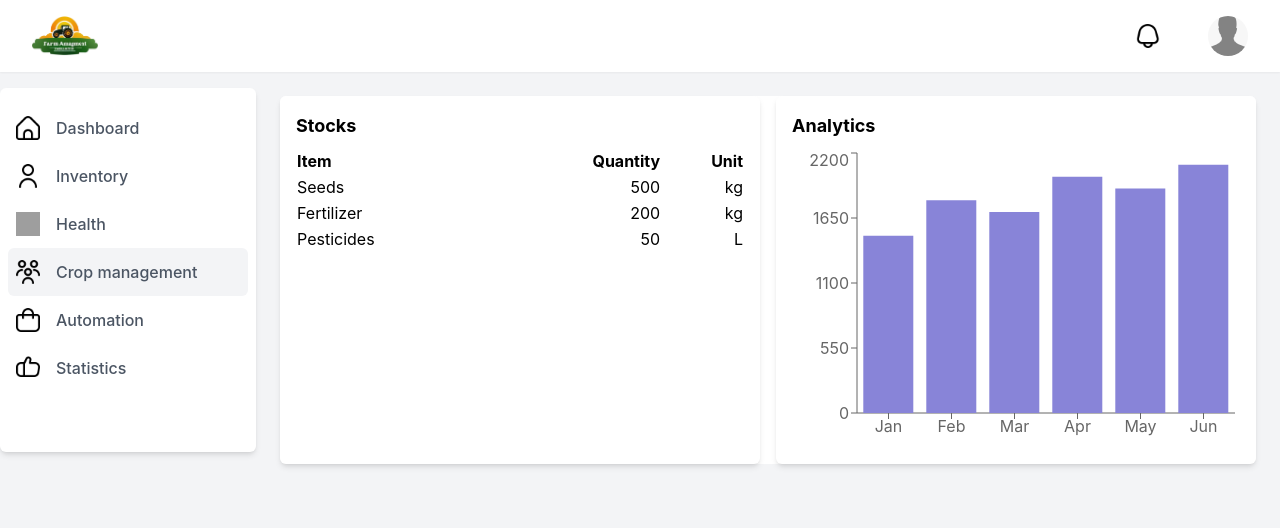
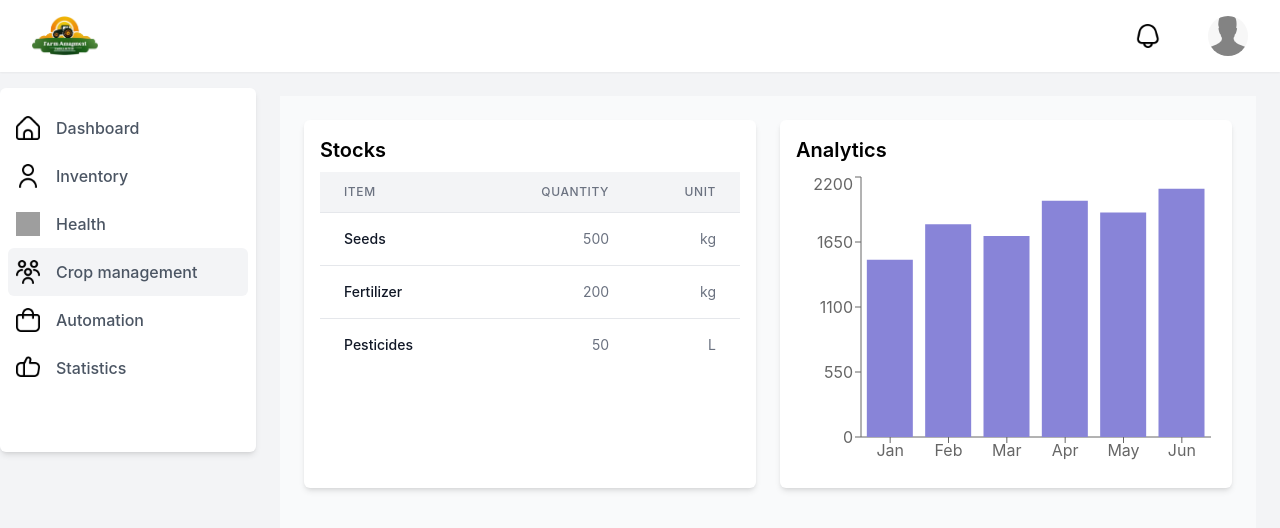
Before and after one commit to EshanAdithaya/theRise-Frontend, a React (Create React App) app: page /dashboard in a window 1280 px wide. Both pictures are taken after a click on the link "Crop management". Shown: the top 528 px of the page. Built offline with nearby package versions, Linux system fonts and the light colour scheme; no server answers; grey boxes are pictures that could not be loaded.

Commit message:
refactor: Separate Stocks and Analytics components in CropManagement
The Stocks and Analytics components have been separated into their own individual components in the CropManagement component. This improves code organization and maintainability.

```diff
--- a/src/components/minipages/dashboard_CropManagement.js
+++ b/src/components/minipages/dashboard_CropManagement.js
@@ -1,6 +1,6 @@
 import React, { useState } from 'react';
 import { Card, CardHeader, CardContent } from '../miniComponents/card';
-import { BarChart, Bar, XAxis, YAxis, ResponsiveContainer } from 'recharts';
+import { BarChart, Bar, XAxis, YAxis, Tooltip, ResponsiveContainer } from 'recharts';
 
 const CropManagement = () => {
   // State for Stocks
@@ -21,25 +21,28 @@ const CropManagement = () => {
   ]);
 
   return (
-    <div className="grid grid-cols-2 gap-4 bg-white rounded-md">
+    <div className="p-6 bg-gray-50 min-h-screen">
+      <div className="grid grid-cols-1 md:grid-cols-2 gap-6">
         {/* Stocks Component */}
         <Card>
-          <CardHeader>Stocks</CardHeader>
+          <CardHeader className="bg-green-600 text-white">
+            <h2 className="text-xl font-semibold">Stocks</h2>
+          </CardHeader>
           <CardContent>
-            <table className="w-full">
-              <thead>
+            <table className="min-w-full divide-y divide-gray-200">
+              <thead className="bg-gray-100">
                 <tr>
-                  <th className="text-left">Item</th>
-                  <th className="text-right">Quantity</th>
-                  <th className="text-right">Unit</th>
+                  <th className="px-6 py-3 text-left text-xs font-medium text-gray-500 uppercase tracking-wider">Item</th>
+                  <th className="px-6 py-3 text-right text-xs font-medium text-gray-500 uppercase tracking-wider">Quantity</th>
+                  <th className="px-6 py-3 text-right text-xs font-medium text-gray-500 uppercase tracking-wider">Unit</th>
                 </tr>
               </thead>
-              <tbody>
+              <tbody className="bg-white divide-y divide-gray-200">
                 {stocks.map((item, index) => (
                   <tr key={index}>
-                    <td className="text-left">{item.name}</td>
-                    <td className="text-right">{item.quantity}</td>
-                    <td className="text-right">{item.unit}</td>
+                    <td className="px-6 py-4 whitespace-nowrap text-sm font-medium text-gray-900">{item.name}</td>
+                    <td className="px-6 py-4 whitespace-nowrap text-sm text-gray-500 text-right">{item.quantity}</td>
+                    <td className="px-6 py-4 whitespace-nowrap text-sm text-gray-500 text-right">{item.unit}</td>
                   </tr>
                 ))}
               </tbody>
@@ -47,21 +50,24 @@ const CropManagement = () => {
           </CardContent>
         </Card>
 
-
         {/* Analytics Component */}
         <Card>
-        <CardHeader>Analytics</CardHeader>
+          <CardHeader className="bg-blue-600 text-white">
+            <h2 className="text-xl font-semibold">Analytics</h2>
+          </CardHeader>
           <CardContent>
             <ResponsiveContainer width="100%" height={300}>
               <BarChart data={chartData}>
                 <XAxis dataKey="name" />
                 <YAxis />
+                <Tooltip />
                 <Bar dataKey="yield" fill="#8884d8" />
               </BarChart>
             </ResponsiveContainer>
           </CardContent>
         </Card>
       </div>
+    </div>
   );
 };
 
--- a/src/components/minipages/dashboard_automation.js
+++ b/src/components/minipages/dashboard_automation.js
@@ -1,4 +1,5 @@
 import React, { useState } from 'react';
+import { FaWater, FaTemperatureHigh, FaThermometerHalf, FaLeaf } from 'react-icons/fa';
 
 const AutomationPage = () => {
   // States for managing automation settings
@@ -10,85 +11,110 @@ const AutomationPage = () => {
   // Handlers for automation settings
   const handleWateringChange = (e) => setWateringSchedule(e.target.value);
   const handleFertilizerChange = (e) => setFertilizerFrequency(e.target.value);
-  const handleTemperatureChange = (field, value) => setTemperatureRange(prev => ({ ...prev, [field]: value }));
+  const handleTemperatureChange = (field, value) =>
+    setTemperatureRange((prev) => ({ ...prev, [field]: value }));
   const handleHumidityChange = (e) => setHumidityLevel(e.target.value);
 
+  // Save settings function
+  const handleSaveSettings = () => {
+    alert('Settings saved successfully!');
+  };
+
   return (
-    <div className="bg-white min-h-screen p-8 rounded-md shadow-lg">
+    <div className="bg-gray-50 min-h-screen p-8">
       <div className="container mx-auto">
-        <h1 className="text-3xl font-bold mb-6">Farm Automation Settings</h1>
+        {/* Page Header */}
+        <header className="mb-10 text-center">
+          <h1 className="text-4xl font-bold text-gray-700">Farm Automation Settings</h1>
+          <p className="text-gray-600 mt-2">Configure and optimize your farm's automation systems</p>
+        </header>
 
-        {/* Watering Automation */}
-        <div className="mb-8">
-          <h2 className="text-2xl font-semibold mb-4">Watering Automation</h2>
+        {/* Automation Settings Sections */}
+        <div className="grid grid-cols-1 md:grid-cols-2 lg:grid-cols-3 gap-8">
+          {/* Watering Automation Card */}
+          <div className="bg-white p-6 rounded-lg shadow-md">
+            <div className="flex items-center mb-4">
+              <FaWater className="text-blue-500 text-2xl mr-2" />
+              <h2 className="text-xl font-semibold text-gray-700">Watering Automation</h2>
+            </div>
             <label className="block mb-2 text-gray-600">Schedule:</label>
             <input
               type="text"
               value={wateringSchedule}
               onChange={handleWateringChange}
               placeholder="e.g., Every 6 hours or at 6 AM"
-            className="border p-2 rounded w-full"
+              className="border p-2 rounded w-full focus:ring-2 focus:ring-blue-400"
             />
           </div>
 
-        {/* Fertilizer Automation */}
-        <div className="mb-8">
-          <h2 className="text-2xl font-semibold mb-4">Fertilizer Automation</h2>
+          {/* Fertilizer Automation Card */}
+          <div className="bg-white p-6 rounded-lg shadow-md">
+            <div className="flex items-center mb-4">
+              <FaLeaf className="text-green-500 text-2xl mr-2" />
+              <h2 className="text-xl font-semibold text-gray-700">Fertilizer Automation</h2>
+            </div>
             <label className="block mb-2 text-gray-600">Frequency:</label>
             <input
               type="text"
               value={fertilizerFrequency}
               onChange={handleFertilizerChange}
               placeholder="e.g., Weekly or Monthly"
-            className="border p-2 rounded w-full"
+              className="border p-2 rounded w-full focus:ring-2 focus:ring-green-400"
             />
           </div>
 
-        {/* Temperature Control Automation */}
-        <div className="mb-8">
-          <h2 className="text-2xl font-semibold mb-4">Temperature Control</h2>
-          <div className="flex space-x-4">
-            <div>
+          {/* Temperature Control Automation Card */}
+          <div className="bg-white p-6 rounded-lg shadow-md">
+            <div className="flex items-center mb-4">
+              <FaThermometerHalf className="text-red-500 text-2xl mr-2" />
+              <h2 className="text-xl font-semibold text-gray-700">Temperature Control</h2>
+            </div>
+            <div className="flex space-x-4 mb-4">
+              <div className="flex-1">
                 <label className="block mb-2 text-gray-600">Min Temperature (°C):</label>
                 <input
                   type="number"
                   value={temperatureRange.min}
                   onChange={(e) => handleTemperatureChange('min', e.target.value)}
                   placeholder="Min Temp"
-                className="border p-2 rounded w-full"
+                  className="border p-2 rounded w-full focus:ring-2 focus:ring-red-400"
                 />
               </div>
-            <div>
+              <div className="flex-1">
                 <label className="block mb-2 text-gray-600">Max Temperature (°C):</label>
                 <input
                   type="number"
                   value={temperatureRange.max}
                   onChange={(e) => handleTemperatureChange('max', e.target.value)}
                   placeholder="Max Temp"
-                className="border p-2 rounded w-full"
+                  className="border p-2 rounded w-full focus:ring-2 focus:ring-red-400"
                 />
               </div>
             </div>
           </div>
 
-        {/* Humidity Control Automation */}
-        <div className="mb-8">
-          <h2 className="text-2xl font-semibold mb-4">Humidity Control</h2>
+          {/* Humidity Control Automation Card */}
+          <div className="bg-white p-6 rounded-lg shadow-md">
+            <div className="flex items-center mb-4">
+              <FaTemperatureHigh className="text-yellow-500 text-2xl mr-2" />
+              <h2 className="text-xl font-semibold text-gray-700">Humidity Control</h2>
+            </div>
             <label className="block mb-2 text-gray-600">Humidity Level (%):</label>
             <input
               type="number"
               value={humidityLevel}
               onChange={handleHumidityChange}
               placeholder="e.g., 40-60"
-            className="border p-2 rounded w-full"
+              className="border p-2 rounded w-full focus:ring-2 focus:ring-yellow-400"
             />
           </div>
+        </div>
 
-        {/* Save Button */}
-        <div className="mt-8">
+        {/* Save Settings Button */}
+        <div className="mt-12 text-center">
           <button
-            className="bg-blue-500 text-white font-semibold py-2 px-4 rounded shadow hover:bg-blue-600"
-            onClick={() => alert('Settings saved successfully!')}
+            className="bg-blue-600 text-white font-bold py-3 px-6 rounded-full shadow-lg hover:bg-blue-700 transition duration-300"
+            onClick={handleSaveSettings}
           >
             Save Settings
           </button>
```
Lines whose indentation alone changed are shown as unchanged.
